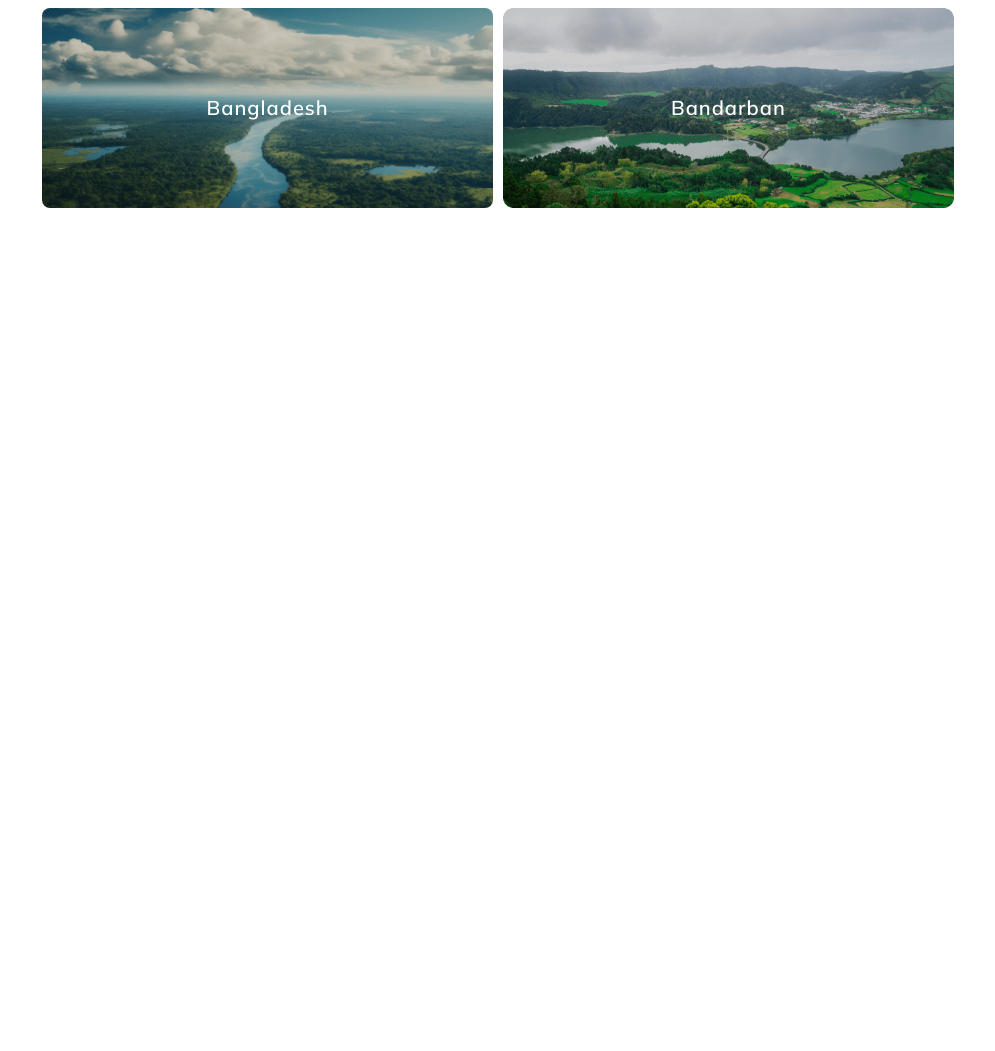
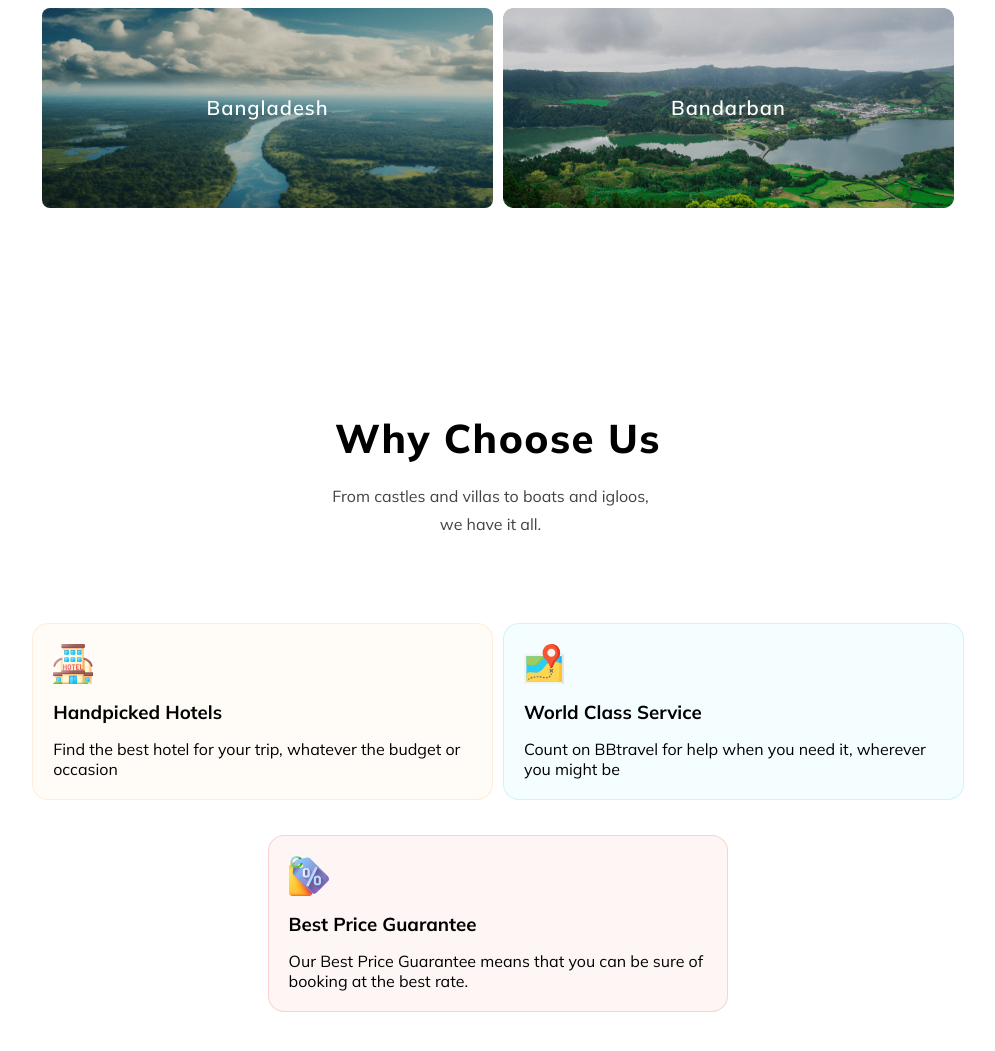
Before and after one commit to SadatRiyad/PH-Assignment2, a plain HTML site: page index.html in a window 1280 px wide. Shown: the part 2170-3221 px from the top of the page, without its empty margins (142-1137 px from the left). Before the commit the page ends 2483 px from the top, so only its background shows below. Drawn offline with Linux system fonts and the light colour scheme.

Commit message:
banner3 added

```diff
--- a/css/style.css
+++ b/css/style.css
@@ -391,10 +391,96 @@ header {
         z-index: 10;
     }
 }
+/* banner2 end */
 
+/* banner3 start */
+.banner3-content{
+    margin: 50px auto 40px;
+    width: 80%;
+    padding: 40px 0px;
+    text-align: center;
 
+    & .banner3-text{
+        text-align: center;
+        margin: 0px 0px 40px;
+    }
+    & .banner3-text h2{
+        font-size: 40px;
+        font-weight: 800 !important;
+        line-height: 50px;
+        letter-spacing: 1.5px;
+        padding-top: 10px;
+        font-weight: 600;
+        margin: 10px 0px 20px;
+    }
+    & .banner3-text p{
+        color: #424247;
+        font-size: 16px;
+        font-weight: 400;
+        line-height: 1.7em;
+        padding: 0px 15px 40px 0px;
+    }
 
+    & .banner3-box{
+        display: flex;
+        flex-wrap: wrap;
+        margin: 0px 0px 0px;
+        justify-content: center;
 
+        & .banner3-box1{
+            flex-basis: 48%;
+            padding: 5px;
+        }
+        & img {
+            width: 100%;
+            height: 100%;
+            display: block;
+            object-fit: cover;
+        }
+    }
+    & .banner-3{
+        flex-basis: 48%;
+        margin-bottom: 30px;
+        position: relative;
+        overflow: hidden;
+        padding: 20px;
+        margin: 5px 5px 30px 5px;
+        box-sizing: border-box;
+        transition: 0.5s;
+    }
+    & .banner-3 img{
+        width: 40px;
+        height: 40px;
+    }
+    & .banner-3 h3{
+        margin-top: 16px;
+        margin-bottom: 15px;
+        text-align: left;
+    }
+    & .banner-3 p{
+        text-align: left;
+        padding: 0px;
+    }
+    & .banner-3:hover{
+        box-shadow: 0 0 20px 0px rgba(0, 0, 0, 0.2);
+    }
+    .b1{
+        border-radius: 16px;
+        border: 1px solid rgba(251, 181, 99, 0.20);
+        background: rgba(251, 181, 99, 0.05);
+    }
+    .b2{
+        border-radius: 16px;
+        border: 1px solid rgba(41, 206, 246, 0.20);
+        background: rgba(41, 206, 246, 0.05);
+    }
+    .b3{
+        border-radius: 16px;
+        border: 1px solid rgba(233, 68, 68, 0.20);
+        background: rgba(233, 68, 68, 0.05);
+    }
+}
+/* banner3 end */
 
 
 /* media quary start */
@@ -501,16 +587,48 @@ header {
             margin-top: 20px;
         }
     }
+    .banner2-content .banner2-text h2 {
+        margin-top: -50px;
+        font-size: 28px;
+        line-height: 38px;
+    }
+    .banner2-content .banner2-text  {
+        margin-bottom: 0px;
+        font-size: 14px;
+        line-height: 24px;
+    }
     .banner2-content .banner2-box .box-1, .banner2-content .banner2-box .box-2, .banner2-content .banner2-box .box-3{
         flex-direction: column;
         margin: 0px auto 0px;
     }
     .banner2-content .banner2-box .box-2 .banner2-box2 {
-        margin: 0px 0px 55px;
+        flex-basis: 100%;
+        margin: 10px 0px 65px;
     }
     .banner2-content .banner2-box .box-3 .banner2-box3:first-child {
-    margin: 78px 0px 1px;
+    margin: 85px 0px 1px;
 }
+.banner3-content {
+    margin-top: 0px;
+
+    & .banner3-text h2 {
+        font-size: 30px;
+        font-weight: 800 !important;
+        line-height: 40px;
+        letter-spacing: 1.5px;
+        padding-top: 10px;
+        font-weight: 600;
+        margin: 0px 0px 20px;
+    }
+    & .banner3-text p {
+        font-size: 14px;
+        line-height: 24px;
+    }
+    & .banner3-box {
+        flex-direction: column;
+    }
+}
+
 }
 
 
@@ -606,6 +724,9 @@ header {
         flex-direction: column;
         margin: 15px auto;
     }
+    .banner3-content .banner3-box {
+        flex-direction: column;
+    }
 
 }
 /* media quary end */
--- a/index.html
+++ b/index.html
@@ -151,6 +151,36 @@
         </div>
         <!-- banner2 end -->
 
+        <!-- banner3 start -->
+        <div class="container">
+            <section class="banner3-content">
+                <div class="banner3-text">
+                    <h2>Why Choose Us</h2>
+                    <p>From castles and villas to boats and igloos, <br>we have it all.</p>
+                </div>
+                <div class="banner3-box">
+                    <div class="banner-3 b1">
+                        <img src="images/hotel 1.svg" alt="">
+                        <h3>Handpicked Hotels</h3>
+                        <p>Find the best hotel for your trip, whatever the budget or occasion</p>
+                    </div>
+                    <div class="banner-3 b2">
+                        <img src="images/map 1.svg" alt="">
+                        <h3>World Class Service</h3>
+                        <p>Count on BBtravel for help when you need it, wherever you might be</p>
+                    </div>
+                </div>
+                <div class="banner3-box middle">
+                    <div class="banner-3 b3">
+                        <img src="images/price-tag 1.svg" alt="">
+                        <h3>Best Price Guarantee</h3>
+                        <p>Our Best Price Guarantee means that you can be sure of booking at the best rate.</p>
+                    </div>
+                </div>
+            </section>
+        </div>
+        <!-- banner3 end -->
+
     </main>
 
     <footer>
```
Also changed, not shown: Images/hotel 1.svg (added), Images/map 1.svg (added), Images/price-tag 1.svg (added).
